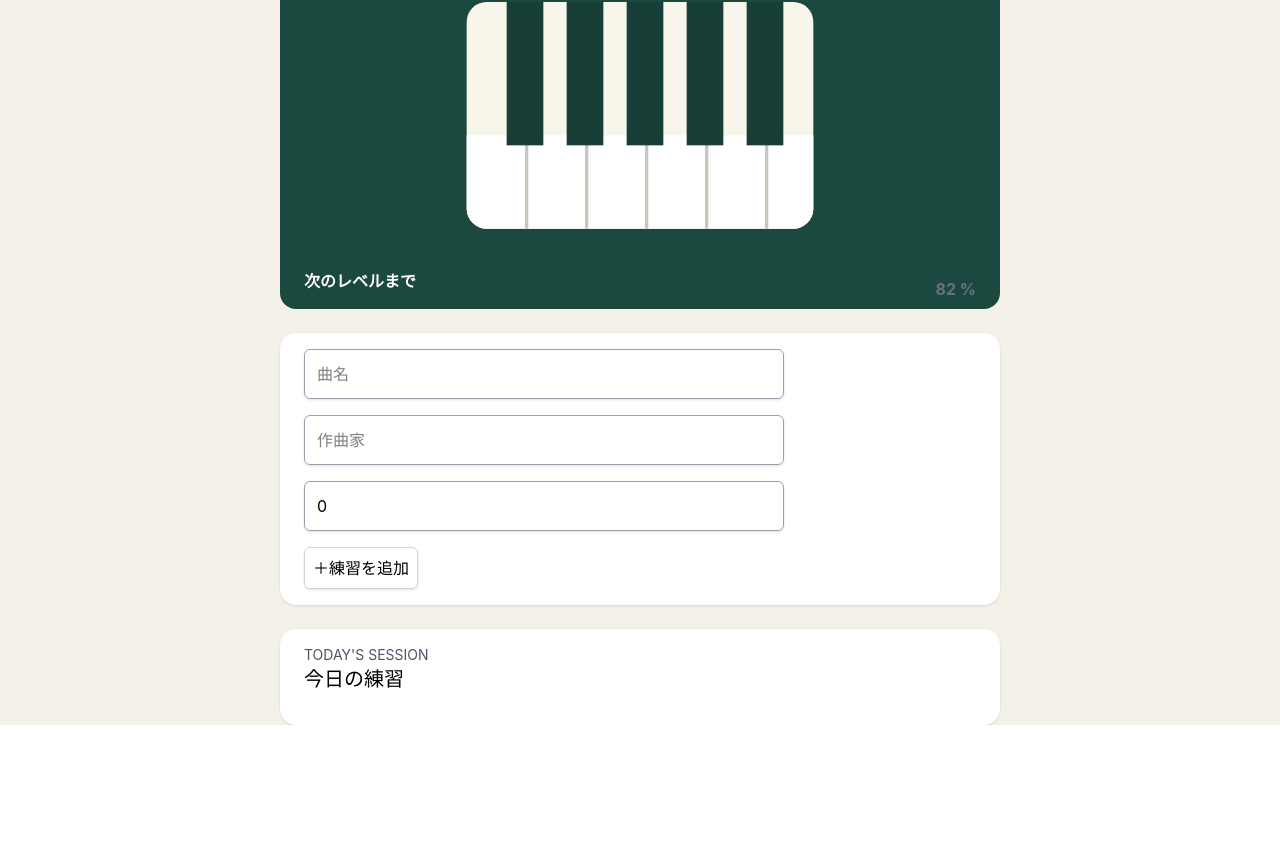
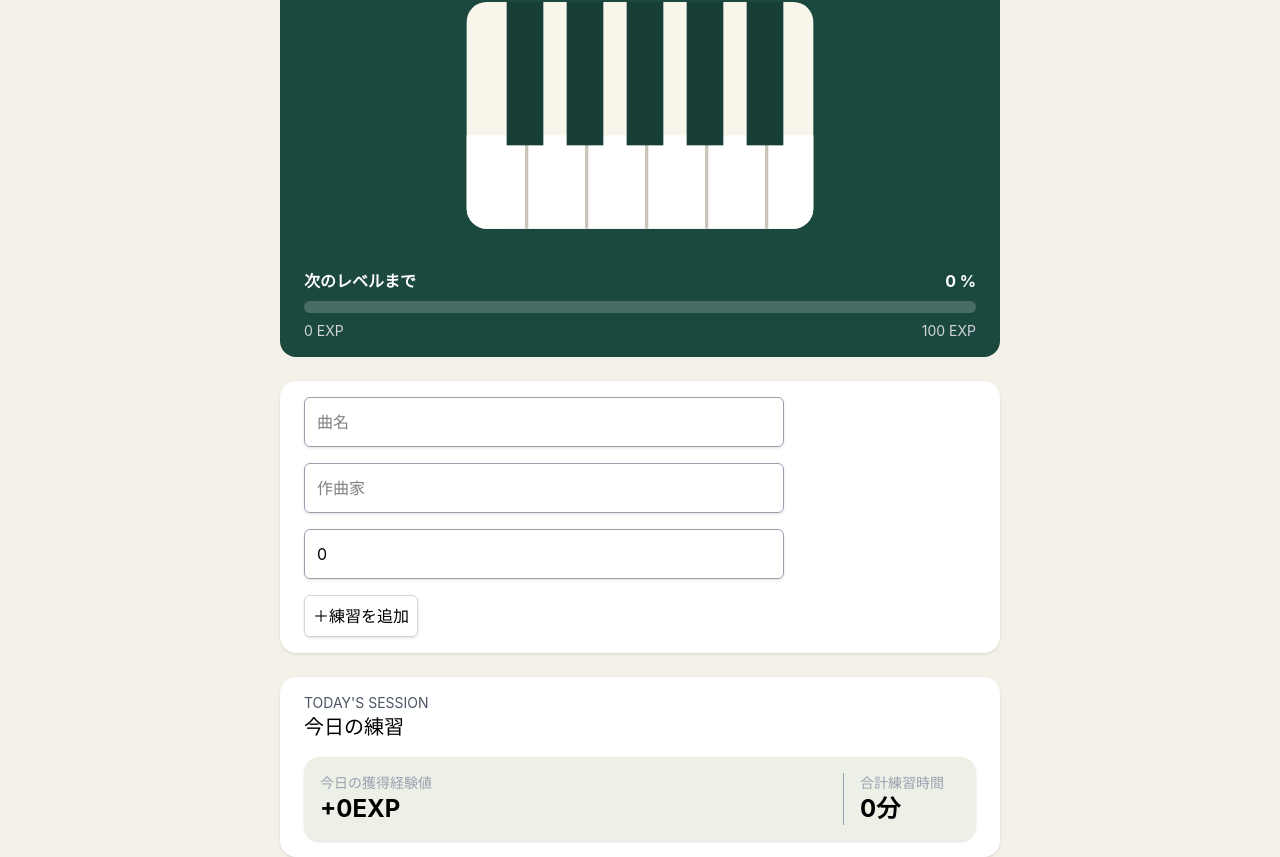
Before and after one commit to sako0515/pianote, a React (Vite) app: page / in a window 1280 px wide. Shown: the part 270-1127 px from the top of the page. Before the commit the page ends 995 px from the top, so only its background shows below. Built offline with nearby package versions, Linux system fonts and the light colour scheme.

Commit message:
✨ レベルアップUIの導入

```diff
--- a/src/App.tsx
+++ b/src/App.tsx
@@ -37,6 +37,19 @@ function App() {
   const today: string = getToday();
   const todayLogs = logs.filter((log) => log.date === today);
 
+  const todayTotal = todayLogs.reduce((total, log) => {
+    return total + log.practice;
+  }, 0);
+
+  const totalExp = logs.reduce((total, log) => {
+    return total + log.practice;
+  }, 0);
+
+  const expPerLevel = 100;
+  const level = Math.floor(totalExp / expPerLevel) + 1;
+  const currentLevelExp = totalExp % expPerLevel;
+  const expProgress = (currentLevelExp / expPerLevel) * 100;
+
   useEffect(() => {
     localStorage.setItem("logs", JSON.stringify(logs));
   }, [logs]);
@@ -69,13 +82,18 @@ function App() {
   return (
     <div className="min-h-screen bg-[#f4f1e8]">
       <header className="items-center px-6 py-4">
-        <span className="text-sm text-gray-600">TUESDAY, MAY 21</span>
+        <span className="text-sm text-gray-600">{today}</span>
         <button className="float-right shadow-sm cursor-pointer bg-white rounded-4xl duration-300 hover:bg-gray-200 active:translate-y-0.5">
           <BellDot className="m-3" />
         </button>
         <h2 className="text-xl font-medium">おかえりなさい、User</h2>
       </header>
-      <PianoArea />
+      <PianoArea
+        maxExp={expPerLevel}
+        level={level}
+        currentExp={currentLevelExp}
+        progress={expProgress}
+      />
       <PianoForm
         title={title}
         setTitle={setTitle}
@@ -108,6 +126,14 @@ function App() {
             </li>
           ))}
         </ul>
+        <div className="bg-[#edf0e7] rounded-2xl p-4 shadow-sm">
+          <div className="float-right border-l border-gray-400 mr-4 pl-4">
+            <p className="text-gray-400 text-sm">合計練習時間</p>
+            <p className="text-2xl font-bold">{todayTotal}分</p>
+          </div>
+          <p className="text-gray-400 text-sm">今日の獲得経験値</p>
+          <span className="text-2xl font-bold">+{todayTotal}EXP</span>
+        </div>
       </main>
     </div>
   );
--- a/src/components/PianoArea.tsx
+++ b/src/components/PianoArea.tsx
@@ -1,8 +1,20 @@
-export default function PianoArea() {
+type PianoAreaProps = {
+  maxExp: number;
+  level: number;
+  currentExp: number;
+  progress: number;
+};
+
+export default function PianoArea({
+  maxExp,
+  level,
+  currentExp,
+  progress,
+}: PianoAreaProps) {
   return (
     <div className="bg-[#1c493f] rounded-2xl px-6 py-4 w-180 mx-auto mt-6">
       <p className="text-sm text-gray-500">MY PIANO</p>
-      <h1 className="text-white font-bold text-4xl mt-4">Lv .18</h1>
+      <h1 className="text-white font-bold text-4xl mt-4">Lv .{level}</h1>
       <p className="text-white font-bold mt-2">響きのピアノ</p>
       <svg viewBox="0 0 120 92" className="w-100 mx-auto">
         <rect x="8" y="12" width="104" height="68" rx="6" fill="#f8f5ea" />
@@ -14,8 +26,22 @@ export default function PianoArea() {
           <rect x={x} y="12" width="11" height="43" fill="#173f38" />
         ))}
       </svg>
-      <span className="text-white font-bold mt-2">次のレベルまで</span>
-      <span className="text-gray-500 font-bold mt-2 float-right">82 %</span>
+      <div>
+        <div className="flex justify-between items-center">
+          <span className="text-white font-bold">次のレベルまで</span>
+          <span className="text-white font-bold">{progress} %</span>
+        </div>
+        <div className="mt-2 h-3 w-full overflow-hidden rounded-full bg-white/20">
+          <div
+            className="h-full rounded-full bg-[#a9c69a] transition-all duration-500"
+            style={{ width: `${progress}%` }}
+          />
+        </div>
+        <div className="mt-2 flex justify-between">
+          <span className="text-gray-300 text-sm">{currentExp} EXP</span>
+          <span className="text-gray-300 text-sm">{maxExp} EXP</span>
+        </div>
+      </div>
     </div>
   );
 }
--- a/src/components/PianoForm.tsx
+++ b/src/components/PianoForm.tsx
@@ -8,18 +8,26 @@ type PianoFormProps = {
   onPracticeSubmit: (title: string, author: string, practice: number) => void;
 };
 
-export default function PianoForm(props: PianoFormProps) {
+export default function PianoForm({
+  title,
+  setTitle,
+  author,
+  setAuthor,
+  practice,
+  setPractice,
+  onPracticeSubmit,
+}: PianoFormProps) {
   const handleSubmit = (e: React.FormEvent<HTMLFormElement>) => {
     e.preventDefault();
 
-    const trimedTitle = props.title.trim();
-    const trimedAuthor = props.author.trim();
+    const trimedTitle = title.trim();
+    const trimedAuthor = author.trim();
 
     if (trimedTitle === "" || trimedAuthor === "") return;
-    props.onPracticeSubmit(trimedTitle, trimedAuthor, props.practice);
-    props.setTitle("");
-    props.setAuthor("");
-    props.setPractice(0);
+    onPracticeSubmit(trimedTitle, trimedAuthor, practice);
+    setTitle("");
+    setAuthor("");
+    setPractice(0);
   };
 
   return (
@@ -32,8 +40,8 @@ export default function PianoForm(props: PianoFormProps) {
           type="text"
           placeholder="曲名"
           className="block border border-gray-400 rounded-md p-3 shadow-sm mr-2 w-120"
-          value={props.title}
-          onChange={(e) => props.setTitle(e.target.value)}
+          value={title}
+          onChange={(e) => setTitle(e.target.value)}
         />
       </label>
       <label>
@@ -41,8 +49,8 @@ export default function PianoForm(props: PianoFormProps) {
           type="text"
           placeholder="作曲家"
           className="mt-4 block border border-gray-400 rounded-md p-3 shadow-sm mr-2 w-120"
-          value={props.author}
-          onChange={(e) => props.setAuthor(e.target.value)}
+          value={author}
+          onChange={(e) => setAuthor(e.target.value)}
         />
       </label>
       <label>
@@ -51,8 +59,8 @@ export default function PianoForm(props: PianoFormProps) {
           min="1"
           placeholder="練習時間"
           className="mt-4 block border border-gray-400 rounded-md p-3 shadow-sm mr-2 w-120"
-          value={props.practice}
-          onChange={(e) => props.setPractice(Number(e.target.value))}
+          value={practice}
+          onChange={(e) => setPractice(Number(e.target.value))}
         />
       </label>
       <button className="mt-4 border border-gray-300 p-2 rounded-md shadow-sm cursor-pointer duration-300 hover:bg-gray-200 active:translate-y-0.5">
```
